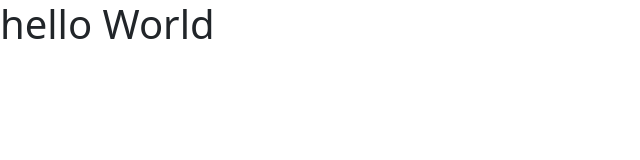
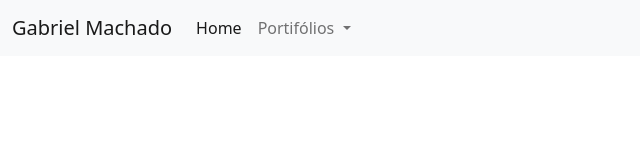
Before and after one commit to GabrielRodriguesMachado/GabrielRodriguesMachado.github.io, a website: page index.html in a window 1280 px wide. Shown: the whole page, without its empty margins (0-640 px from the left). Drawn offline with Linux system fonts and the light colour scheme.

Commit message:
adicionada a barra de navegação

```diff
--- a/index.html
+++ b/index.html
@@ -10,7 +10,33 @@
     />
   </head>
   <body>
-    <h1>hello World</h1>
+    <header>
+      <nav class="navbar navbar-expand-lg bg-light">
+        <div class="container-fluid">
+          <a class="navbar-brand" href="#">Gabriel Machado</a>
+          <button class="navbar-toggler" type="button" data-bs-toggle="collapse" data-bs-target="#navbarSupportedContent" aria-controls="navbarSupportedContent" aria-expanded="false" aria-label="Toggle navigation">
+            <span class="navbar-toggler-icon"></span>
+          </button>
+          <div class="collapse navbar-collapse" id="navbarSupportedContent">
+            <ul class="navbar-nav me-auto mb-2 mb-lg-0">
+              <li class="nav-item">
+                <a class="nav-link active" aria-current="page" href="#">Home</a>
+              </li>
+              <li class="nav-item dropdown">
+                <a class="nav-link dropdown-toggle" href="#" role="button" data-bs-toggle="dropdown" aria-expanded="false">
+                  Portifólios
+                </a>
+                <ul class="dropdown-menu">
+                  <li><a class="dropdown-item" href="#">Programação</a></li>
+                  <li><hr class="dropdown-divider"></li>
+                  <li><a class="dropdown-item" href="#">UX/UI</a></li>
+                </ul>
+              </li>
+            </ul>
+          </div>
+        </div>
+      </nav>
+    </header>
     <script src="js/bootstrap.bundle.js"></script>
   </body>
 </html>
```
